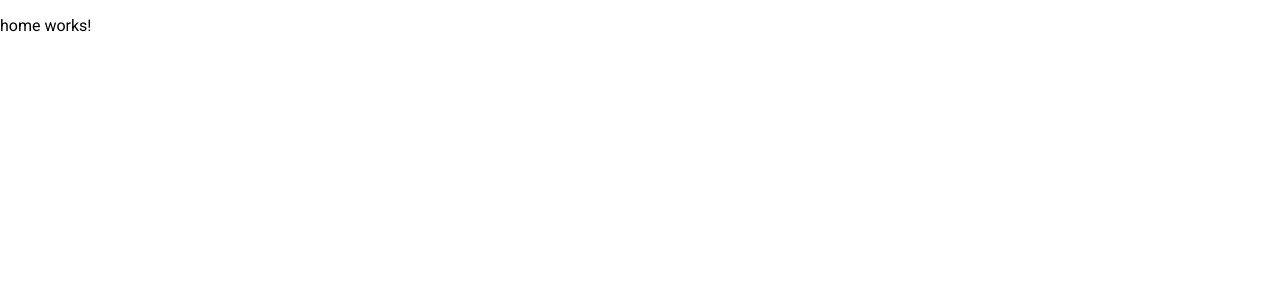
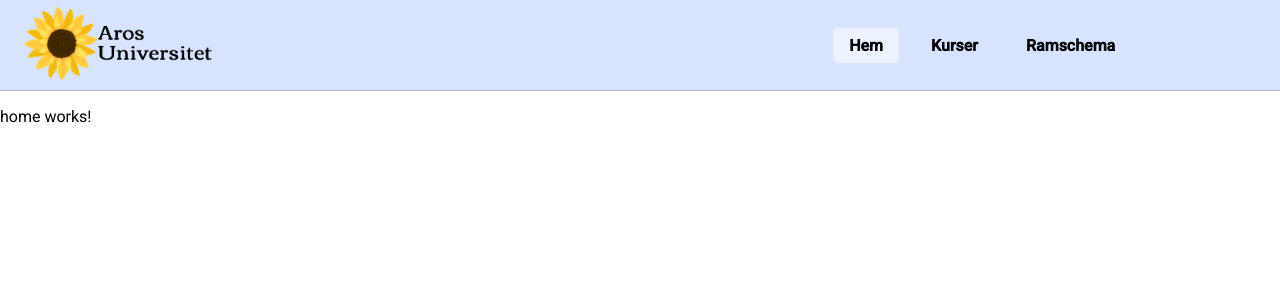
Before and after one commit to rare2400/projekt-ts, an Angular app: page /Hem in a window 1280 px wide. Shown: the top 300 px of the page. Built offline with nearby package versions, Linux system fonts and the light colour scheme.

Commit message:
lägger till headerComponent

```diff
--- a/src/app/app.component.html
+++ b/src/app/app.component.html
@@ -1 +1,6 @@
+<div class="container">
+    <app-header />
+<main>
 <router-outlet />
+</main>
+</div>
--- a/src/app/app.component.ts
+++ b/src/app/app.component.ts
@@ -1,9 +1,10 @@
 import { Component } from '@angular/core';
 import { RouterOutlet } from '@angular/router';
+import { HeaderComponent } from './partials/header/header.component';
 
 @Component({
   selector: 'app-root',
-  imports: [RouterOutlet],
+  imports: [RouterOutlet, HeaderComponent],
   templateUrl: './app.component.html',
   styleUrl: './app.component.css'
 })
```
